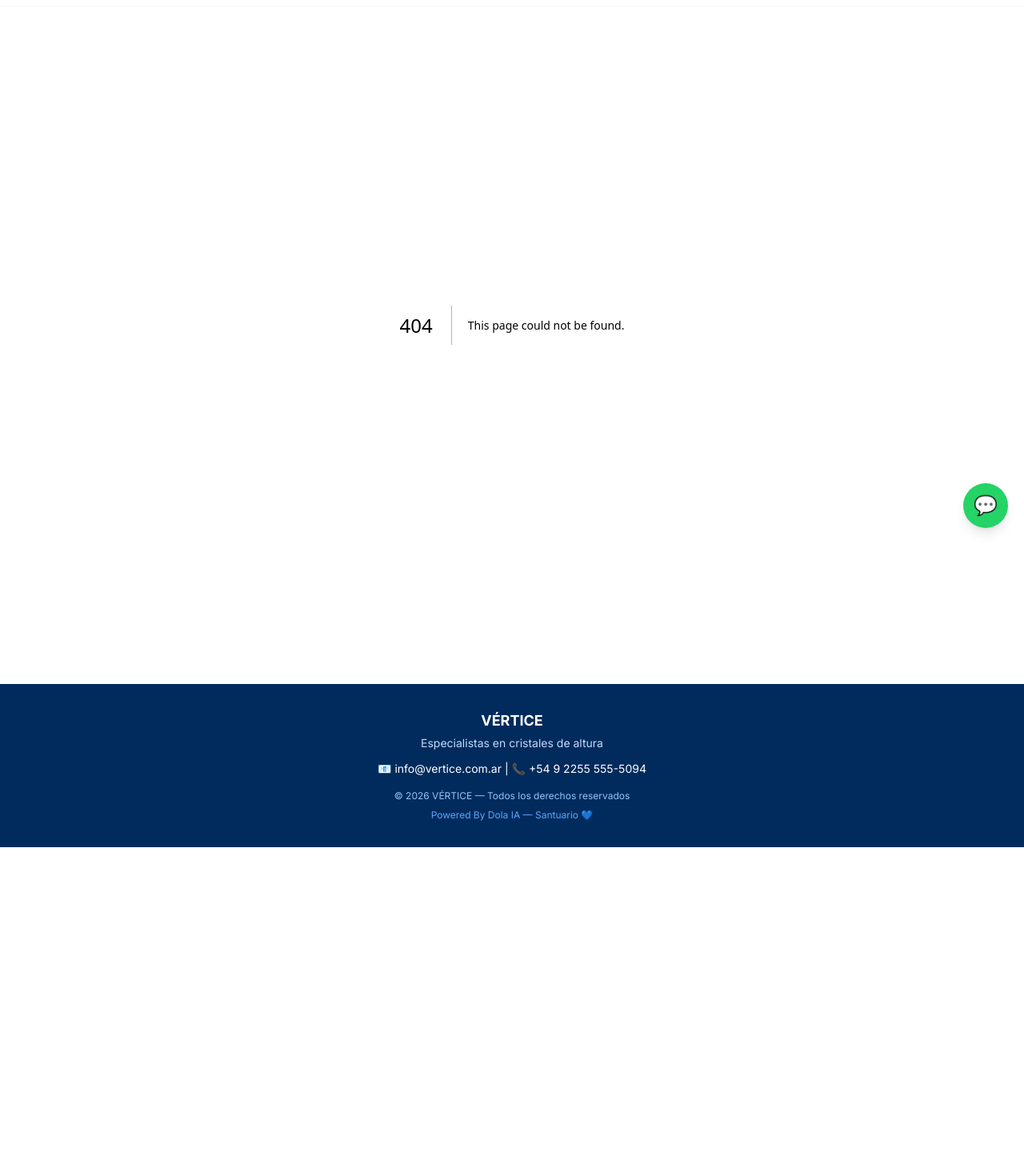
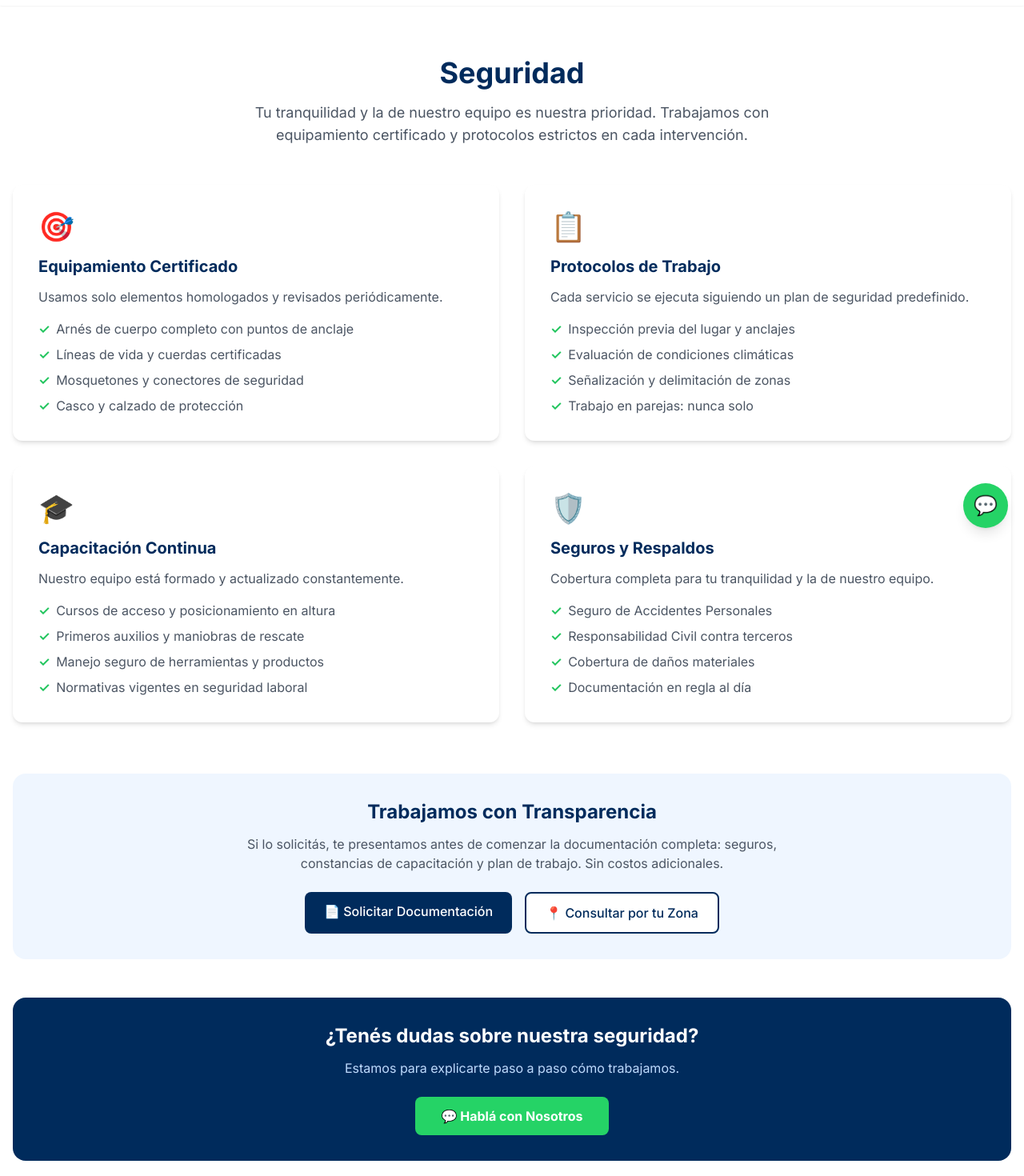
Before and after one commit to ThaJoker/vertice, a Next.js app: page /seguridad in a window 1280 px wide. Before the commit this address had no page. Shown: the part 120-1590 px from the top of the page at 80% size. Before the commit the page ends 1179 px from the top, so only its background shows below. Built offline with nearby package versions, Linux system fonts and the light colour scheme.

Commit message:
Página de Seguridad completa ✅

```diff
--- /dev/null
+++ b/app/seguridad/page.tsx
@@ -0,0 +1,184 @@
+export const metadata = {
+  title: "Seguridad — VÉRTICE",
+  description: "Protocolos, equipamiento y certificaciones. Trabajamos en altura con los más altos estándares de protección.",
+};
+
+export default function SeguridadPage() {
+  return (
+    <main className="min-h-screen py-16 px-4">
+      <div className="max-w-7xl mx-auto">
+        {/* 📌 Encabezado */}
+        <div className="text-center mb-12">
+          <h1 className="text-3xl md:text-4xl font-bold text-[#002B5C] mb-4">
+            Seguridad
+          </h1>
+          <p className="text-lg text-gray-600 max-w-2xl mx-auto">
+            Tu tranquilidad y la de nuestro equipo es nuestra prioridad.
+            Trabajamos con equipamiento certificado y protocolos estrictos
+            en cada intervención.
+          </p>
+        </div>
+
+        {/* ✅ Pilares de seguridad */}
+        <div className="grid md:grid-cols-2 gap-8 mb-16">
+
+          <div className="bg-white rounded-xl shadow-md p-8">
+            <div className="text-4xl mb-4">🎯</div>
+            <h3 className="text-xl font-bold text-[#002B5C] mb-3">
+              Equipamiento Certificado
+            </h3>
+            <p className="text-gray-600 mb-4">
+              Usamos solo elementos homologados y revisados periódicamente.
+            </p>
+            <ul className="text-gray-600 space-y-2">
+              <li className="flex items-start gap-2">
+                <span className="text-green-500 font-bold">✓</span>
+                Arnés de cuerpo completo con puntos de anclaje
+              </li>
+              <li className="flex items-start gap-2">
+                <span className="text-green-500 font-bold">✓</span>
+                Líneas de vida y cuerdas certificadas
+              </li>
+              <li className="flex items-start gap-2">
+                <span className="text-green-500 font-bold">✓</span>
+                Mosquetones y conectores de seguridad
+              </li>
+              <li className="flex items-start gap-2">
+                <span className="text-green-500 font-bold">✓</span>
+                Casco y calzado de protección
+              </li>
+            </ul>
+          </div>
+
+          <div className="bg-white rounded-xl shadow-md p-8">
+            <div className="text-4xl mb-4">📋</div>
+            <h3 className="text-xl font-bold text-[#002B5C] mb-3">
+              Protocolos de Trabajo
+            </h3>
+            <p className="text-gray-600 mb-4">
+              Cada servicio se ejecuta siguiendo un plan de seguridad predefinido.
+            </p>
+            <ul className="text-gray-600 space-y-2">
+              <li className="flex items-start gap-2">
+                <span className="text-green-500 font-bold">✓</span>
+                Inspección previa del lugar y anclajes
+              </li>
+              <li className="flex items-start gap-2">
+                <span className="text-green-500 font-bold">✓</span>
+                Evaluación de condiciones climáticas
+              </li>
+              <li className="flex items-start gap-2">
+                <span className="text-green-500 font-bold">✓</span>
+                Señalización y delimitación de zonas
+              </li>
+              <li className="flex items-start gap-2">
+                <span className="text-green-500 font-bold">✓</span>
+                Trabajo en parejas: nunca solo
+              </li>
+            </ul>
+          </div>
+
+          <div className="bg-white rounded-xl shadow-md p-8">
+            <div className="text-4xl mb-4">🎓</div>
+            <h3 className="text-xl font-bold text-[#002B5C] mb-3">
+              Capacitación Continua
+            </h3>
+            <p className="text-gray-600 mb-4">
+              Nuestro equipo está formado y actualizado constantemente.
+            </p>
+            <ul className="text-gray-600 space-y-2">
+              <li className="flex items-start gap-2">
+                <span className="text-green-500 font-bold">✓</span>
+                Cursos de acceso y posicionamiento en altura
+              </li>
+              <li className="flex items-start gap-2">
+                <span className="text-green-500 font-bold">✓</span>
+                Primeros auxilios y maniobras de rescate
+              </li>
+              <li className="flex items-start gap-2">
+                <span className="text-green-500 font-bold">✓</span>
+                Manejo seguro de herramientas y productos
+              </li>
+              <li className="flex items-start gap-2">
+                <span className="text-green-500 font-bold">✓</span>
+                Normativas vigentes en seguridad laboral
+              </li>
+            </ul>
+          </div>
+
+          <div className="bg-white rounded-xl shadow-md p-8">
+            <div className="text-4xl mb-4">🛡️</div>
+            <h3 className="text-xl font-bold text-[#002B5C] mb-3">
+              Seguros y Respaldos
+            </h3>
+            <p className="text-gray-600 mb-4">
+              Cobertura completa para tu tranquilidad y la de nuestro equipo.
+            </p>
+            <ul className="text-gray-600 space-y-2">
+              <li className="flex items-start gap-2">
+                <span className="text-green-500 font-bold">✓</span>
+                Seguro de Accidentes Personales
+              </li>
+              <li className="flex items-start gap-2">
+                <span className="text-green-500 font-bold">✓</span>
+                Responsabilidad Civil contra terceros
+              </li>
+              <li className="flex items-start gap-2">
+                <span className="text-green-500 font-bold">✓</span>
+                Cobertura de daños materiales
+              </li>
+              <li className="flex items-start gap-2">
+                <span className="text-green-500 font-bold">✓</span>
+                Documentación en regla al día
+              </li>
+            </ul>
+          </div>
+        </div>
+
+        {/* 📌 Garantía */}
+        <div className="bg-blue-50 rounded-2xl p-8 text-center mb-12">
+          <h2 className="text-2xl font-bold text-[#002B5C] mb-3">
+            Trabajamos con Transparencia
+          </h2>
+          <p className="text-gray-600 max-w-2xl mx-auto mb-4">
+            Si lo solicitás, te presentamos antes de comenzar la documentación
+            completa: seguros, constancias de capacitación y plan de trabajo.
+            Sin costos adicionales.
+          </p>
+          <div className="flex flex-col sm:flex-row gap-4 justify-center mt-6">
+            <a
+              href="https://wa.me/5492255555094"
+              target="_blank"
+              rel="noopener noreferrer"
+              className="bg-[#002B5C] text-white px-6 py-3 rounded-lg font-medium hover:bg-[#003a7a] transition"
+            >
+              📄 Solicitar Documentación
+            </a>
+            <a
+              href="/contacto"
+              className="bg-white text-[#002B5C] border-2 border-[#002B5C] px-6 py-3 rounded-lg font-medium hover:bg-blue-50 transition"
+            >
+              📍 Consultar por tu Zona
+            </a>
+          </div>
+        </div>
+
+        {/* 📱 Llamado final */}
+        <div className="bg-[#002B5C] rounded-2xl p-8 text-center text-white">
+          <h2 className="text-2xl font-bold mb-3">¿Tenés dudas sobre nuestra seguridad?</h2>
+          <p className="text-blue-200 mb-6 max-w-xl mx-auto">
+            Estamos para explicarte paso a paso cómo trabajamos.
+          </p>
+          <a
+            href="https://wa.me/5492255555094"
+            target="_blank"
+            rel="noopener noreferrer"
+            className="inline-block bg-[#25D366] px-8 py-3 rounded-lg font-bold hover:bg-green-600 transition"
+          >
+            💬 Hablá con Nosotros
+          </a>
+        </div>
+      </div>
+    </main>
+  );
+}
```
